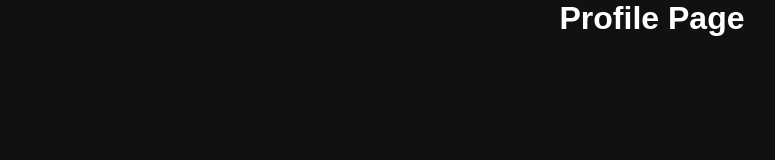
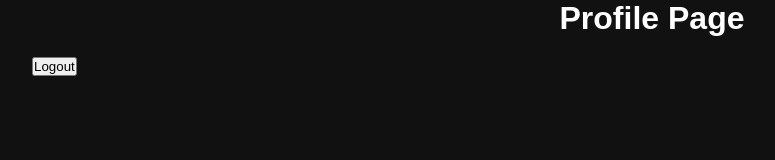
Before and after one commit to ashish8112/adusa, a React (Vite) app in the folder adusa-frontend/: page /profile in a window 1280 px wide. Shown: the top 160 px of the page, without its empty margins (8-783 px from the left). Built offline with nearby package versions, Linux system fonts and the light colour scheme; sample sign-in values are in the browser's storage.

Commit message:
Updated Profile Page

```diff
--- a/adusa-frontend/src/pages/Profile.jsx
+++ b/adusa-frontend/src/pages/Profile.jsx
@@ -1,6 +1,12 @@
+import {useNavigate} from "react-router-dom"
 export default function Profile()
 {
+    const navigate = useNavigate();
     return (
-        <h1>Profile Page</h1>
+        <div>
+            <h1>Profile Page</h1>
+            <button onClick={()=>navigate("/")}>Logout</button>
+        </div>
+
     )
 }
```
